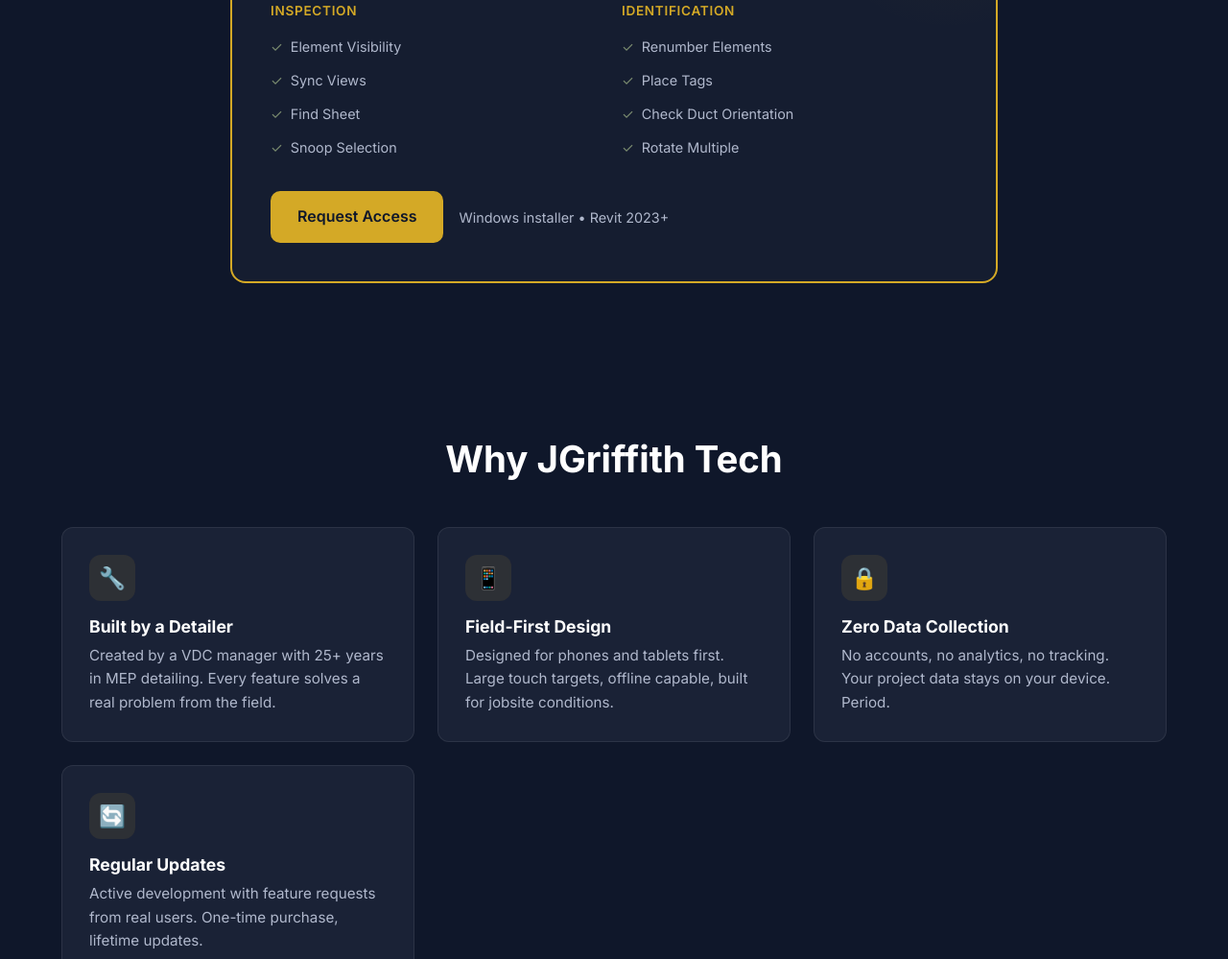
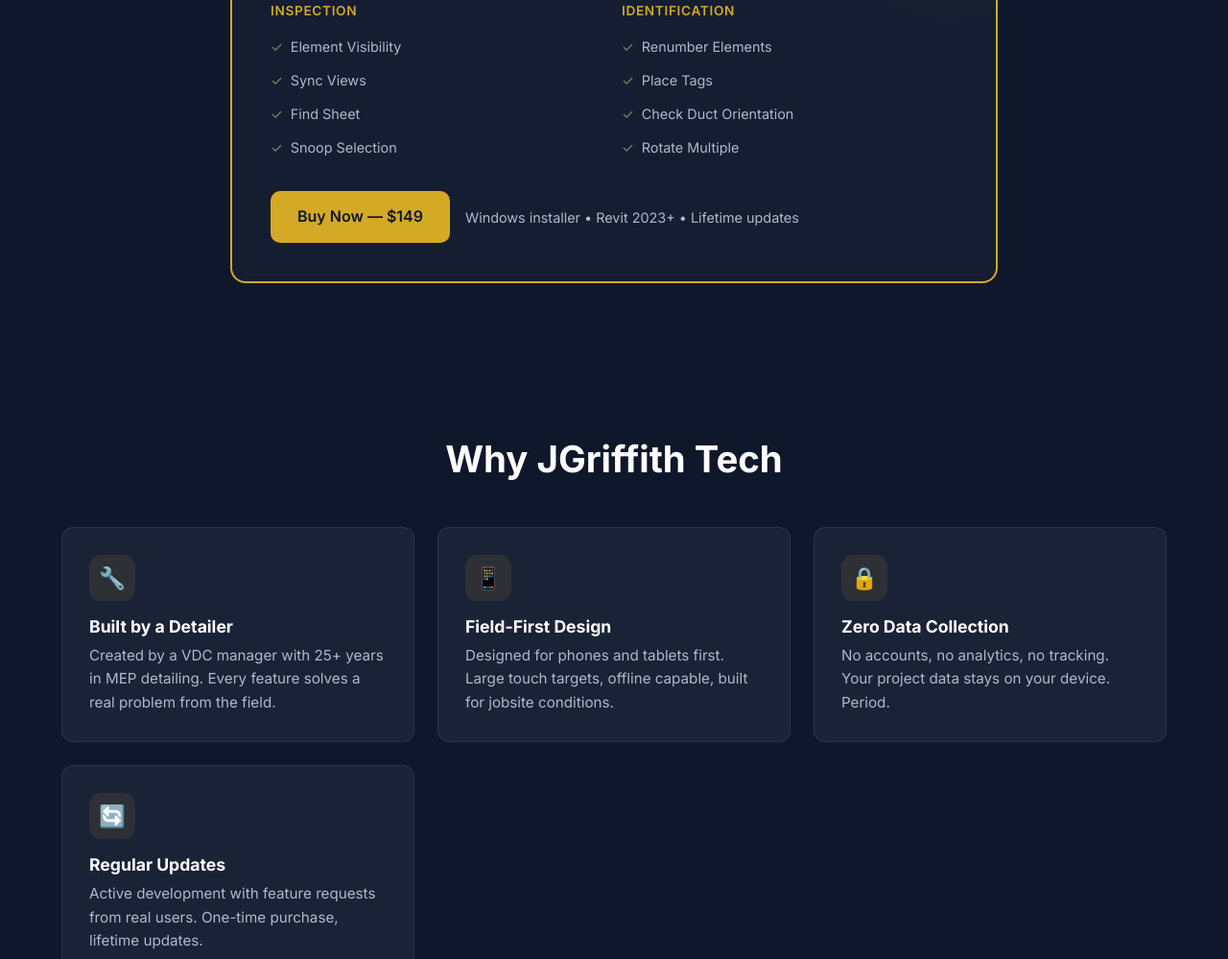
Before and after one commit to jergrif73/jgriffithtech-landing, a plain HTML site: page index.html in a window 1280 px wide. Shown: the part 2172-3171 px from the top of the page at 96% size. Drawn offline with Linux system fonts and the light colour scheme.

Commit message:
Update SeeNSay button to Gumroad buy link ($149)

```diff
--- a/index.html
+++ b/index.html
@@ -155,8 +155,8 @@
             </div>
           </div>
           <div style="display:flex;align-items:center;gap:16px;flex-wrap:wrap;">
-            <a href="#contact" class="btn btn-primary">Request Access</a>
-            <span style="color:var(--text-secondary);font-size:0.9rem;">Windows installer &bull; Revit 2023+</span>
+            <a href="https://jergrif.gumroad.com/l/seensay" class="btn btn-primary" target="_blank">Buy Now — $149</a>
+            <span style="color:var(--text-secondary);font-size:0.9rem;">Windows installer &bull; Revit 2023+ &bull; Lifetime updates</span>
           </div>
         </div>
       </div>
```
